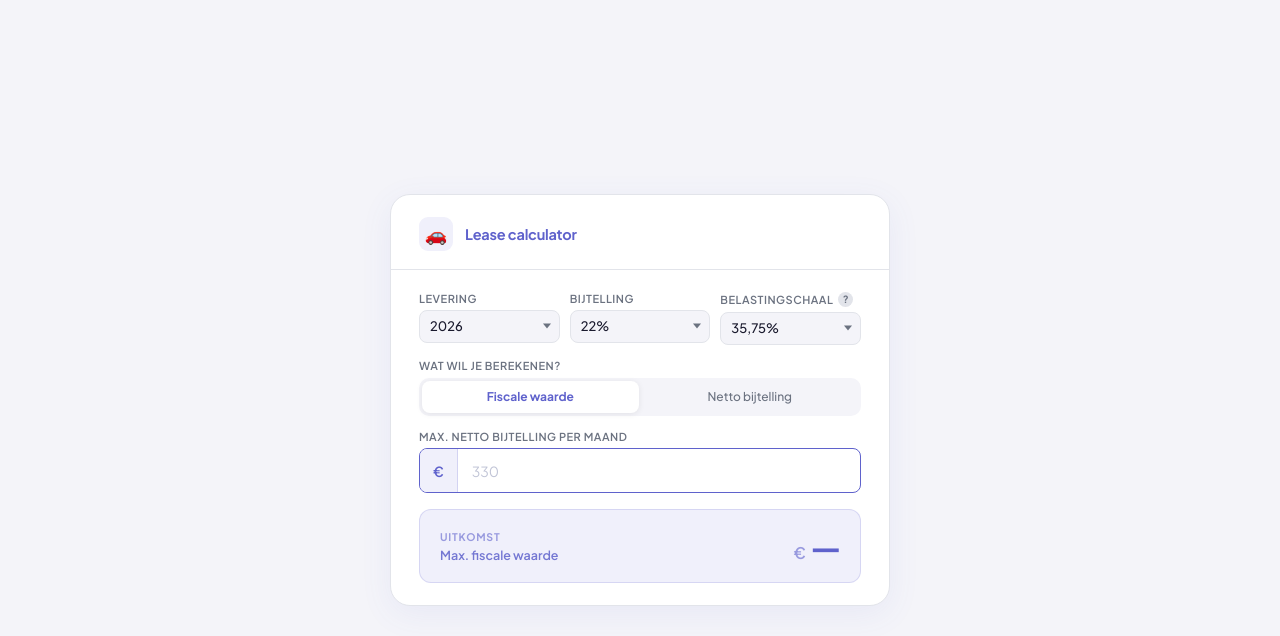
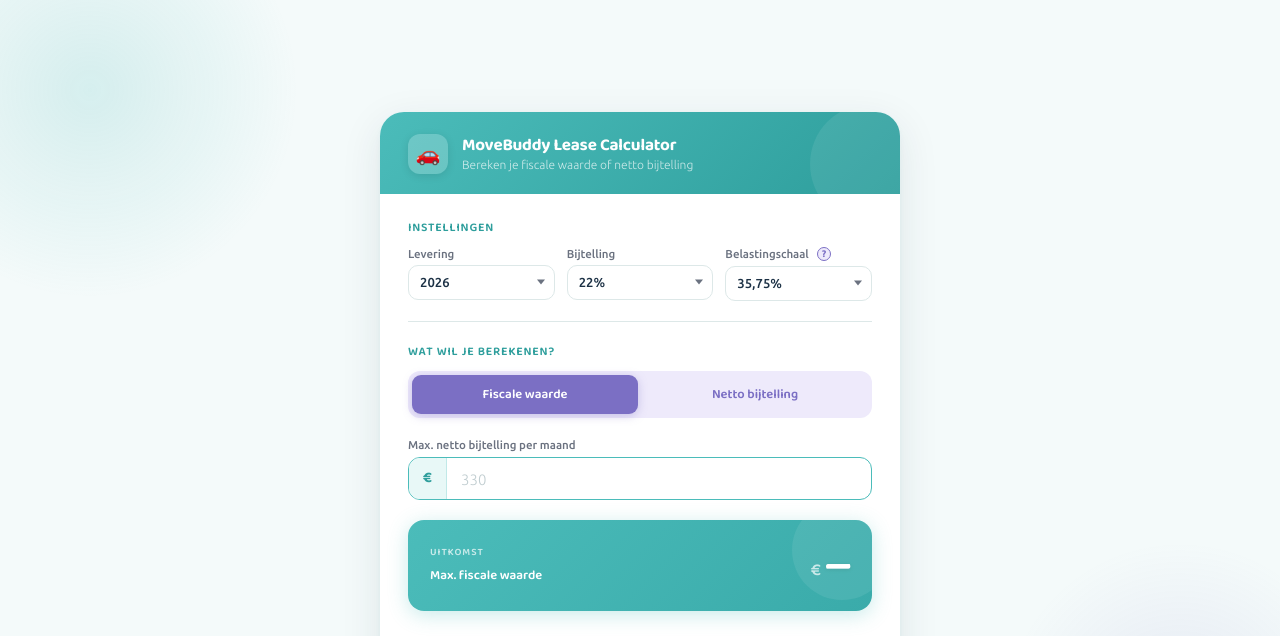
Before and after one commit to BasMovebuddy/berekenen_keuzehulp, a plain HTML site: page index.html in a window 1280 px wide. Shown: the top 636 px of the page. Drawn offline with Linux system fonts and the light colour scheme.

Commit message:
updated ui

```diff
--- a/index.html
+++ b/index.html
@@ -3,185 +3,246 @@
 <head>
 <meta charset="UTF-8">
 <meta name="viewport" content="width=device-width, initial-scale=1.0">
-<title>Bijtelling / Fiscale waarde berekentool</title>
-<link href="https://fonts.googleapis.com/css2?family=Plus+Jakarta+Sans:wght@400;500;600;700&display=swap" rel="stylesheet">
+<title>MoveBuddy Lease Calculator</title>
+<link href="https://fonts.googleapis.com/css2?family=Baloo+2:wght@400;600;700;800&family=Ubuntu:wght@300;400;500&display=swap" rel="stylesheet">
 <style>
   *, *::before, *::after { box-sizing: border-box; margin: 0; padding: 0; }
 
   :root {
-    --brand: #5F62CC;
-    --brand-light: #f0f0fb;
-    --text: #1a1a2e;
-    --muted: #6b7280;
-    --border: #e2e4ea;
-    --bg: #f4f4f9;
-    --white: #ffffff;
+    --teal:        #4BBCBA;
+    --teal-dark:   #2E9E9C;
+    --teal-light:  #E8F8F7;
+    --purple:      #7B6FC4;
+    --purple-dark: #5A50A8;
+    --purple-light:#EEEAFB;
+    --text:        #1C3145;
+    --subtext:     #6B7280;
+    --border:      #DDE8E8;
+    --white:       #FFFFFF;
+    --bg:          #F4FAFA;
   }
 
   body {
-    font-family: 'Plus Jakarta Sans', sans-serif;
+    font-family: 'Ubuntu', sans-serif;
     background: var(--bg);
-    color: var(--text);
     min-height: 100vh;
     display: flex;
     align-items: center;
     justify-content: center;
     padding: 32px 16px;
-  }
-
-  .calculator {
-    background: var(--white);
-    border-radius: 20px;
-    border: 1px solid var(--border);
-    width: 100%;
-    max-width: 500px;
-    box-shadow: 0 8px 32px rgba(95,98,204,0.08);
+    position: relative;
     overflow: hidden;
   }
 
-  .calc-header {
-    padding: 22px 28px 18px;
-    border-bottom: 1px solid var(--border);
+  body::before {
+    content: '';
+    position: fixed;
+    top: -120px; left: -120px;
+    width: 420px; height: 420px;
+    background: radial-gradient(circle, rgba(75,188,186,0.18) 0%, transparent 70%);
+    border-radius: 50%;
+    pointer-events: none;
+  }
+
+  body::after {
+    content: '';
+    position: fixed;
+    bottom: -100px; right: -80px;
+    width: 360px; height: 360px;
+    background: radial-gradient(circle, rgba(123,111,196,0.12) 0%, transparent 70%);
+    border-radius: 50%;
+    pointer-events: none;
+  }
+
+  .card {
+    background: var(--white);
+    border-radius: 24px;
+    width: 100%;
+    max-width: 520px;
+    box-shadow: 0 2px 4px rgba(75,188,186,0.08), 0 12px 40px rgba(28,49,69,0.10);
+    overflow: hidden;
+    position: relative;
+    z-index: 1;
+  }
+
+  .card-header {
+    background: linear-gradient(135deg, #4BBCBA 0%, #2E9E9C 100%);
+    padding: 22px 28px 20px;
     display: flex;
     align-items: center;
-    gap: 12px;
+    gap: 14px;
+    position: relative;
+    overflow: hidden;
   }
 
-  .calc-icon {
-    width: 34px; height: 34px;
-    background: var(--brand-light);
-    border-radius: 9px;
-    display: flex; align-items: center; justify-content: center;
-    font-size: 18px;
-    flex-shrink: 0;
+  .card-header::after {
+    content: '';
+    position: absolute;
+    bottom: -30px; right: -30px;
+    width: 120px; height: 120px;
+    background: rgba(255,255,255,0.08);
+    border-radius: 50%;
+    pointer-events: none;
   }
 
-  .calc-header h1 {
-    font-size: 14.5px;
-    font-weight: 700;
-    color: var(--brand);
-    letter-spacing: -0.2px;
+  .header-icon {
+    width: 40px; height: 40px;
+    background: rgba(255,255,255,0.2);
+    border-radius: 12px;
+    display: flex; align-items: center; justify-content: center;
+    font-size: 20px;
+    flex-shrink: 0;
+    box-shadow: 0 2px 8px rgba(0,0,0,0.1);
   }
 
-  .calc-body {
-    padding: 22px 28px;
+  .header-text h1 {
+    font-family: 'Baloo 2', sans-serif;
+    font-size: 17px;
+    font-weight: 700;
+    color: #fff;
+    letter-spacing: -0.2px;
+    line-height: 1.2;
+  }
+
+  .header-text p {
+    font-size: 12px;
+    color: rgba(255,255,255,0.75);
+    margin-top: 2px;
+    font-weight: 300;
+  }
+
+  .card-body {
+    padding: 24px 28px 28px;
     display: flex;
     flex-direction: column;
-    gap: 14px;
+    gap: 20px;
+  }
+
+  .section-label {
+    font-family: 'Baloo 2', sans-serif;
+    font-size: 12px;
+    font-weight: 600;
+    color: var(--teal-dark);
+    text-transform: uppercase;
+    letter-spacing: 0.8px;
+    margin-bottom: 10px;
   }
 
   .fields-row {
     display: grid;
     grid-template-columns: 1fr 1fr 1fr;
-    gap: 10px;
+    gap: 12px;
   }
 
   .field { display: flex; flex-direction: column; gap: 5px; }
 
   .field-label {
-    font-size: 11px;
-    font-weight: 600;
-    color: var(--muted);
-    text-transform: uppercase;
-    letter-spacing: 0.5px;
+    font-size: 11.5px;
+    font-weight: 500;
+    color: var(--subtext);
+    display: flex;
+    align-items: center;
+    gap: 4px;
   }
 
   .select-wrapper { position: relative; }
 
   .select-wrapper select {
     width: 100%;
-    padding: 8px 24px 8px 10px;
+    padding: 9px 26px 9px 11px;
     border: 1.5px solid var(--border);
-    border-radius: 8px;
-    background: var(--bg);
-    font-family: 'Plus Jakarta Sans', sans-serif;
+    border-radius: 10px;
+    background: var(--white);
+    font-family: 'Ubuntu', sans-serif;
     font-size: 13px;
     font-weight: 500;
     color: var(--text);
     appearance: none;
     cursor: pointer;
     outline: none;
-    transition: border-color 0.15s, background 0.15s;
+    transition: border-color 0.15s, box-shadow 0.15s;
   }
 
-  .select-wrapper select:focus { border-color: var(--brand); background: var(--white); }
+  .select-wrapper select:focus {
+    border-color: var(--teal);
+    box-shadow: 0 0 0 3px rgba(75,188,186,0.15);
+  }
 
   .select-wrapper::after {
     content: '';
     position: absolute;
-    right: 9px; top: 50%;
+    right: 10px; top: 50%;
     transform: translateY(-50%);
     width: 0; height: 0;
     border-left: 4px solid transparent;
     border-right: 4px solid transparent;
-    border-top: 5px solid var(--muted);
+    border-top: 5px solid var(--subtext);
     pointer-events: none;
   }
 
   .mode-toggle {
     display: flex;
-    background: var(--bg);
-    border-radius: 10px;
-    padding: 3px;
-    gap: 3px;
+    background: var(--purple-light);
+    border-radius: 12px;
+    padding: 4px;
+    gap: 4px;
   }
 
   .mode-btn {
     flex: 1;
-    padding: 8px 10px;
-    border-radius: 8px;
+    padding: 9px 10px;
+    border-radius: 9px;
     border: none;
     background: transparent;
-    font-family: 'Plus Jakarta Sans', sans-serif;
-    font-size: 12px;
-    font-weight: 500;
-    color: var(--muted);
+    font-family: 'Baloo 2', sans-serif;
+    font-size: 13px;
+    font-weight: 600;
+    color: var(--purple);
     cursor: pointer;
     transition: all 0.18s ease;
     text-align: center;
-    line-height: 1.35;
   }
 
   .mode-btn.active {
-    background: var(--white);
-    color: var(--brand);
-    font-weight: 700;
-    box-shadow: 0 1px 6px rgba(0,0,0,0.08);
+    background: var(--purple);
+    color: #fff;
+    box-shadow: 0 2px 10px rgba(123,111,196,0.35);
   }
 
-  .input-area { display: flex; flex-direction: column; gap: 5px; }
+  .mode-btn:not(.active):hover { background: rgba(123,111,196,0.12); }
+
+  .input-area { display: flex; flex-direction: column; gap: 6px; }
 
   .input-field-label {
-    font-size: 11px;
-    font-weight: 600;
-    color: var(--muted);
-    text-transform: uppercase;
-    letter-spacing: 0.5px;
+    font-size: 11.5px;
+    font-weight: 500;
+    color: var(--subtext);
   }
 
   .input-with-prefix {
     display: flex;
     align-items: stretch;
-    border: 1.5px solid var(--brand);
-    border-radius: 8px;
+    border: 1.5px solid var(--teal);
+    border-radius: 12px;
     overflow: hidden;
     background: var(--white);
     transition: box-shadow 0.15s;
   }
 
   .input-with-prefix:focus-within {
-    box-shadow: 0 0 0 3px rgba(95,98,204,0.14);
+    box-shadow: 0 0 0 3px rgba(75,188,186,0.18);
   }
 
   .input-prefix {
-    padding: 0 13px;
-    font-size: 14px;
-    font-weight: 600;
-    color: var(--brand);
-    background: var(--brand-light);
+    padding: 0 14px;
+    font-family: 'Baloo 2', sans-serif;
+    font-size: 15px;
+    font-weight: 700;
+    color: var(--teal-dark);
+    background: var(--teal-light);
     display: flex;
     align-items: center;
-    border-right: 1.5px solid rgba(95,98,204,0.2);
+    border-right: 1.5px solid rgba(75,188,186,0.25);
     flex-shrink: 0;
   }
 
@@ -189,86 +250,99 @@
     flex: 1;
     padding: 11px 14px;
     border: none;
-    font-family: 'Plus Jakarta Sans', sans-serif;
-    font-size: 16px;
-    font-weight: 600;
+    font-family: 'Ubuntu', sans-serif;
+    font-size: 17px;
+    font-weight: 500;
     color: var(--text);
     outline: none;
     background: transparent;
     min-width: 0;
   }
 
-  .input-with-prefix input::placeholder { color: #c0c4d6; font-weight: 400; font-size: 14px; }
+  .input-with-prefix input::placeholder { color: #c0cdd0; font-weight: 300; font-size: 15px; }
+
+  .divider { height: 1px; background: var(--border); }
 
   .result-card {
-    background: var(--brand-light);
-    border: 1.5px solid rgba(95,98,204,0.18);
-    border-radius: 12px;
-    padding: 16px 20px;
+    background: linear-gradient(135deg, #4BBCBA 0%, #3AABAA 100%);
+    border-radius: 16px;
+    padding: 18px 22px;
     display: flex;
     align-items: center;
     justify-content: space-between;
-    margin-top: 2px;
+    box-shadow: 0 4px 20px rgba(75,188,186,0.3);
+    position: relative;
+    overflow: hidden;
   }
 
-  .result-left { display: flex; flex-direction: column; gap: 4px; }
+  .result-card::before {
+    content: '';
+    position: absolute;
+    top: -20px; right: -20px;
+    width: 100px; height: 100px;
+    background: rgba(255,255,255,0.08);
+    border-radius: 50%;
+    pointer-events: none;
+  }
+
+  .result-left { display: flex; flex-direction: column; gap: 3px; }
 
   .result-tag {
-    font-size: 10.5px;
-    font-weight: 700;
+    font-family: 'Baloo 2', sans-serif;
+    font-size: 10px;
+    font-weight: 600;
     text-transform: uppercase;
-    letter-spacing: 0.8px;
-    color: var(--brand);
-    opacity: 0.6;
+    letter-spacing: 1px;
+    color: rgba(255,255,255,0.7);
   }
 
   .result-sublabel {
-    font-size: 12.5px;
-    color: var(--brand);
+    font-family: 'Baloo 2', sans-serif;
+    font-size: 13px;
     font-weight: 600;
-    opacity: 0.85;
+    color: #fff;
+    margin-top: 2px;
   }
 
   .result-amount { display: flex; align-items: baseline; gap: 4px; }
 
   .result-euro {
-    font-size: 16px;
+    font-family: 'Baloo 2', sans-serif;
+    font-size: 17px;
     font-weight: 600;
-    color: var(--brand);
-    opacity: 0.6;
+    color: rgba(255,255,255,0.7);
   }
 
   .result-value {
-    font-size: 32px;
-    font-weight: 700;
-    color: var(--brand);
+    font-family: 'Baloo 2', sans-serif;
+    font-size: 34px;
+    font-weight: 800;
+    color: #fff;
     letter-spacing: -1.5px;
+    text-shadow: 0 1px 4px rgba(0,0,0,0.1);
     transition: all 0.2s ease;
   }
 
-  .result-value.updated {
-    animation: pop 0.28s cubic-bezier(0.16,1,0.3,1);
-  }
+  .result-value.updated { animation: pop 0.3s cubic-bezier(0.16,1,0.3,1); }
 
   @keyframes pop {
-    0% { transform: scale(0.93); opacity: 0.4; }
+    0% { transform: scale(0.92); opacity: 0.5; }
     100% { transform: scale(1); opacity: 1; }
   }
-
-  .field-with-tooltip { position: relative; }
 
   .tooltip-trigger {
     display: inline-flex;
     align-items: center;
     justify-content: center;
-    width: 15px; height: 15px;
+    width: 14px; height: 14px;
     border-radius: 50%;
-    background: var(--border);
-    color: var(--muted);
-    font-size: 10px;
+    background: var(--purple-light);
+    border: 1px solid var(--purple);
+    color: var(--purple);
+    font-size: 9px;
     font-weight: 700;
     cursor: default;
-    margin-left: 5px;
+    margin-left: 4px;
     flex-shrink: 0;
     position: relative;
   }
@@ -276,28 +350,27 @@
   .tooltip-box {
     display: none;
     position: absolute;
-    bottom: calc(100% + 6px);
-    right: 0;
-    left: auto;
-    background: #1a1a2e;
-    color: #fff;
-    border-radius: 8px;
-    padding: 8px 12px;
+    bottom: calc(100% + 7px);
+    right: 0; left: auto;
+    background: var(--text);
+    color: #e8f0f0;
+    border-radius: 10px;
+    padding: 9px 13px;
+    font-family: 'Ubuntu', sans-serif;
     font-size: 11.5px;
-    line-height: 1.7;
+    line-height: 1.75;
     white-space: nowrap;
     z-index: 100;
-    box-shadow: 0 4px 16px rgba(0,0,0,0.18);
+    box-shadow: 0 6px 20px rgba(28,49,69,0.25);
     pointer-events: none;
   }
 
   .tooltip-box::after {
     content: '';
     position: absolute;
-    top: 100%; right: 4px;
-    left: auto;
+    top: 100%; right: 5px;
     border: 5px solid transparent;
-    border-top-color: #1a1a2e;
+    border-top-color: var(--text);
   }
 
   .tooltip-trigger:hover .tooltip-box,
@@ -306,23 +379,54 @@
   .hidden { display: none; }
 
   @keyframes fadeIn {
-    from { opacity: 0; transform: translateY(4px); }
-    to { opacity: 1; transform: translateY(0); }
+    from { opacity: 0; transform: translateY(5px); }
+    to   { opacity: 1; transform: translateY(0); }
   }
-  .fade-in { animation: fadeIn 0.18s ease; }
+  .fade-in { animation: fadeIn 0.2s ease; }
+
+  .card-footer {
+    padding: 12px 28px 16px;
+    display: flex;
+    align-items: center;
+    justify-content: center;
+    gap: 8px;
+    border-top: 1px solid var(--border);
+  }
+
+  .footer-logo {
+    font-family: 'Baloo 2', sans-serif;
+    font-size: 13px;
+    font-weight: 700;
+    color: var(--teal-dark);
+  }
+
+  .footer-dot { color: var(--purple); font-weight: 800; }
+
+  .footer-sub {
+    font-size: 11px;
+    color: var(--subtext);
+    font-weight: 300;
+  }
 </style>
 </head>
 <body>
 
-<div class="calculator">
-  <div class="calc-header">
-    <div class="calc-icon">🚗</div>
-    <h1>Lease calculator</h1>
+<div class="card">
+
+  <div class="card-header">
+    <div class="header-icon">🚗</div>
+    <div class="header-text">
+      <h1>MoveBuddy Lease Calculator</h1>
+      <p>Bereken je fiscale waarde of netto bijtelling</p>
+    </div>
   </div>
 
-  <div class="calc-body">
+  <div class="card-body">
 
+    <div>
+      <div class="section-label">Instellingen</div>
       <div class="fields-row">
+
         <div class="field">
           <div class="field-label">Levering</div>
           <div class="select-wrapper">
@@ -343,7 +447,7 @@
         </div>
 
         <div class="field">
-        <div class="field-label" style="display:flex;align-items:center;">
+          <div class="field-label">
             Belastingschaal
             <span class="tooltip-trigger" tabindex="0">?
               <div class="tooltip-box">
@@ -361,10 +465,14 @@
             </select>
           </div>
         </div>
+
+      </div>
     </div>
 
+    <div class="divider"></div>
+
     <div>
-      <div class="field-label" style="margin-bottom: 6px;">Wat wil je berekenen?</div>
+      <div class="section-label">Wat wil je berekenen?</div>
       <div class="mode-toggle">
         <button class="mode-btn active" id="tab-netto" onclick="setModus('netto')">Fiscale waarde</button>
         <button class="mode-btn" id="tab-fiscaal" onclick="setModus('fiscaal')">Netto bijtelling</button>
@@ -375,7 +483,7 @@
       <div class="input-field-label">Max. netto bijtelling per maand</div>
       <div class="input-with-prefix">
         <span class="input-prefix">€</span>
-        <input type="number" id="input-netto" placeholder="330" min="0" step="1" oninput="calculate()" value="">
+        <input type="number" id="input-netto" placeholder="330" min="0" step="1" oninput="calculate()">
       </div>
     </div>
 
@@ -399,6 +507,12 @@
     </div>
 
   </div>
+
+  <div class="card-footer">
+    <span class="footer-logo">·movebuddy</span>
+    <span class="footer-sub">moving employees everywhere</span>
+  </div>
+
 </div>
 
 <script>
@@ -420,19 +534,39 @@
 
   function calculate() {
     const bijtellingPct = parseFloat(document.getElementById('bijtelling').value);
-    const belastingPct = parseFloat(document.getElementById('belasting').value);
-    const resultEl = document.getElementById('result');
-    let resultVal = null;
+    const belastingPct  = parseFloat(document.getElementById('belasting').value);
+    const isElektrisch  = bijtellingPct === 0.18;
+    const drempel       = 30000;
+    const laagPct       = 0.18;
+    const hoogPct       = 0.22;
+    const resultEl      = document.getElementById('result');
+    let resultVal       = null;
 
     if (modus === 'netto') {
       const netto = parseFloat(document.getElementById('input-netto').value);
       if (!isNaN(netto) && netto > 0) {
+        if (!isElektrisch) {
           resultVal = (netto * 12) / (bijtellingPct * belastingPct);
+        } else {
+          const nettoOpDrempel = (drempel * laagPct * belastingPct) / 12;
+          if (netto <= nettoOpDrempel) {
+            resultVal = (netto * 12) / (laagPct * belastingPct);
+          } else {
+            const nettoRest = netto - nettoOpDrempel;
+            resultVal = drempel + (nettoRest * 12) / (hoogPct * belastingPct);
+          }
+        }
       }
     } else {
       const fiscaal = parseFloat(document.getElementById('input-fiscaal').value);
       if (!isNaN(fiscaal) && fiscaal > 0) {
+        if (!isElektrisch) {
           resultVal = (fiscaal * bijtellingPct * belastingPct) / 12;
+        } else {
+          const deelLaag = Math.min(fiscaal, drempel);
+          const deelHoog = Math.max(fiscaal - drempel, 0);
+          resultVal = ((deelLaag * laagPct) + (deelHoog * hoogPct)) * belastingPct / 12;
+        }
       }
     }
 
```
Lines whose indentation alone changed are shown as unchanged.
